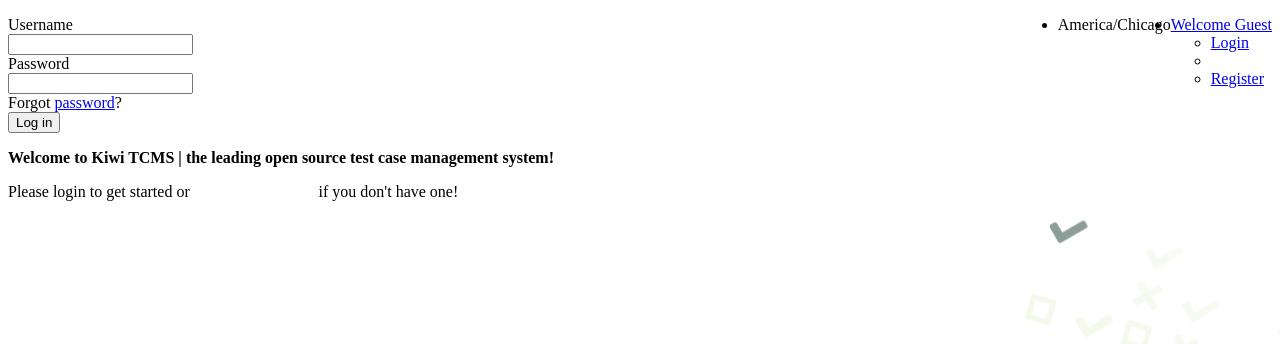
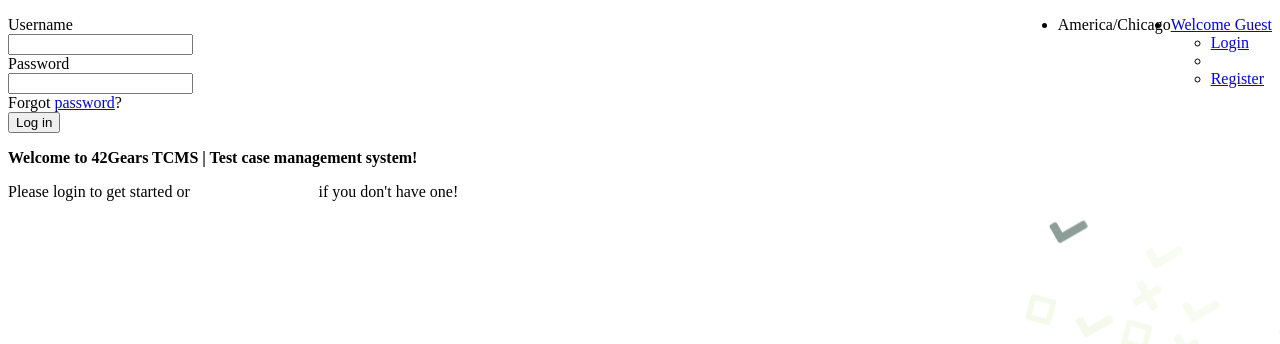
Before and after one commit to Muruga66/tcms, a Django app: template tcms/templates/registration/login.html in a window 1280 px wide. Shown: the part 34-378 px from the top of the page. Run offline with Django 3.2, Linux system fonts and the light colour scheme; the template is opened without the code that fills it, so the values that code supplies are empty; some libraries are stand-ins or nearby versions.

Commit message:
initia commit

```diff
--- a/tcms/templates/registration/login.html
+++ b/tcms/templates/registration/login.html
@@ -42,8 +42,8 @@
     <div class="col-sm-5 col-md-6 col-lg-7 details">
       <p>
         <strong>
-            {% trans "Welcome to Kiwi TCMS" %} |
-            {% trans "the leading open source test case management system" %}!
+            {% trans "Welcome to 42Gears TCMS" %} |
+            {% trans "Test case management system" %}!
         </strong>
       </p>
       <p>
```
Also changed, not shown: 1 other file.
